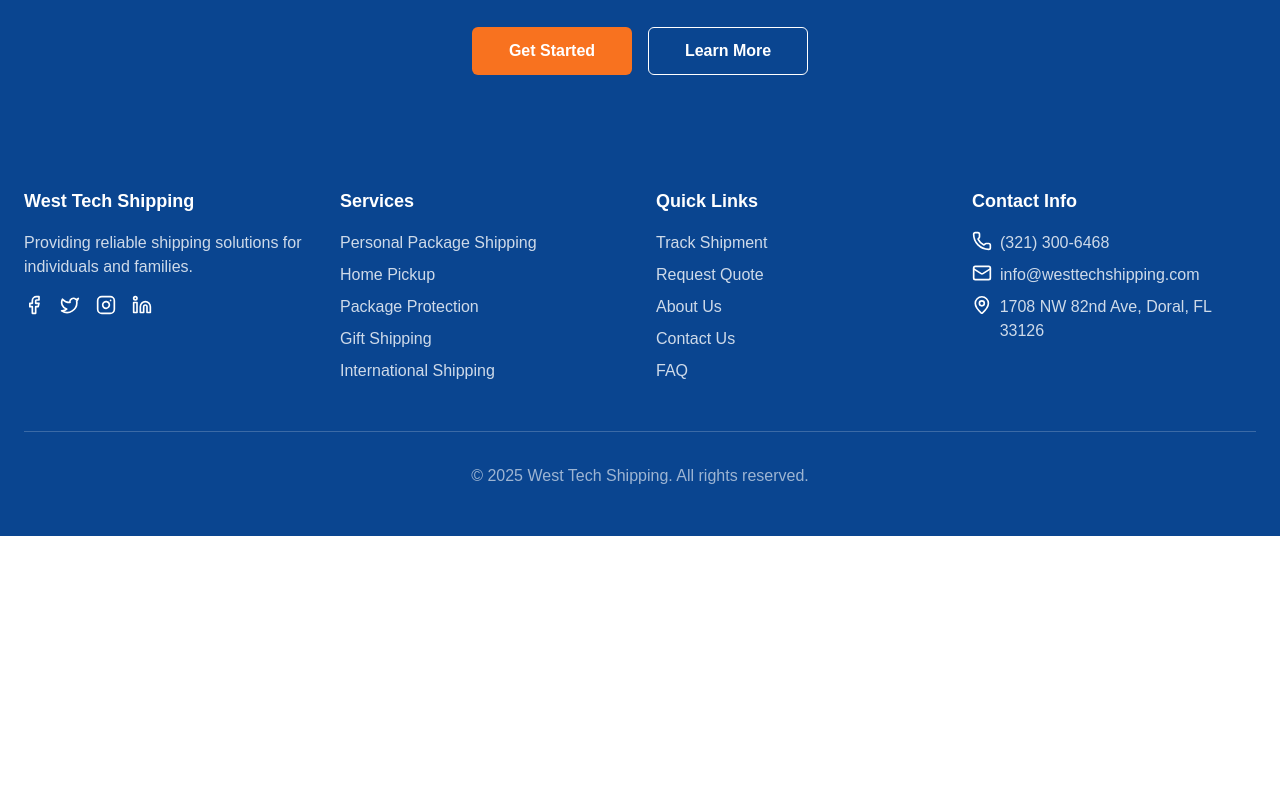
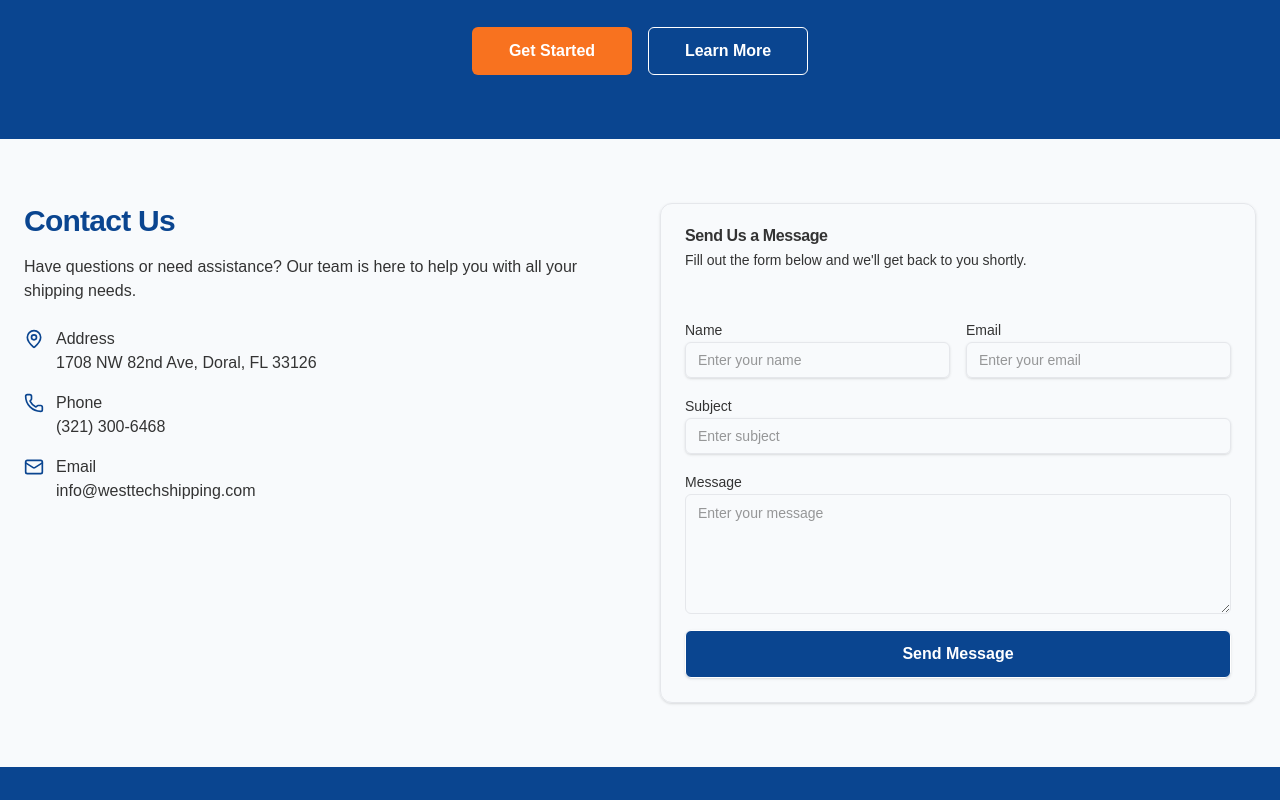
Before and after one commit to devcarlan/wtech, a Next.js app: page / in a window 1280 px wide. Shown: the part 1640-2440 px from the top of the page. Before the commit the page ends 2176 px from the top, so only its background shows below. Built offline with nearby package versions, Linux system fonts and the light colour scheme.

Commit message:
adding contact section

```diff
--- /dev/null
+++ b/app/components/contact.tsx
@@ -0,0 +1,121 @@
+import { Mail, MapPin, Phone } from 'lucide-react'
+
+const Contact = () => {
+  return (
+    <section className='py-16 bg-slate-50'>
+      <div className='container max-w-full px-4 md:px-6'>
+        <div className='grid gap-10 lg:grid-cols-2'>
+          <div>
+            <h2 className='text-3xl font-bold tracking-tight text-[#0A4590] mb-4'>
+              Contact Us
+            </h2>
+            <p className='text-muted-foreground mb-6'>
+              Have questions or need assistance? Our team is here to help you
+              with all your shipping needs.
+            </p>
+            <div className='space-y-4'>
+              <div className='flex items-start gap-3'>
+                <MapPin className='w-5 h-5 text-[#0A4590] mt-0.5' />
+                <div>
+                  <p className='font-medium'>Address</p>
+                  <p>1708 NW 82nd Ave, Doral, FL 33126</p>
+                </div>
+              </div>
+              <div className='flex items-start gap-3'>
+                <Phone className='w-5 h-5 text-[#0A4590] mt-0.5' />
+                <div>
+                  <p className='font-medium'>Phone</p>
+                  <p>(321) 300-6468</p>
+                </div>
+              </div>
+              <div className='flex items-start gap-3'>
+                <Mail className='w-5 h-5 text-[#0A4590] mt-0.5' />
+                <div>
+                  <p className='font-medium'>Email</p>
+                  <p>info@westtechshipping.com</p>
+                </div>
+              </div>
+            </div>
+          </div>
+          <div>
+            <div className='rounded-xl border border-gray-200 shadow'>
+              <div className='flex flex-col space-y-1.5 p-6'>
+                <h3 className='font-semibold leading-none tracking-tight'>
+                  Send Us a Message
+                </h3>
+                <p className='text-sm'>
+                  Fill out the form below and we&apos;ll get back to you
+                  shortly.
+                </p>
+              </div>
+              <div className='p-6 pt-0"'>
+                <form className='space-y-4'>
+                  <div className='grid gap-4 sm:grid-cols-2'>
+                    <div className='space-y-2'>
+                      <label
+                        htmlFor='name'
+                        className='text-sm font-medium leading-none peer-disabled:cursor-not-allowed peer-disabled:opacity-70'
+                      >
+                        Name
+                      </label>
+                      <input
+                        className='flex h-9 w-full rounded-md border border-gray-200 px-3 py-1 text-sm shadow-sm transition-colors file:border-0 file:bg-transparent file:text-sm file:font-medium focus-visible:outline-none focus-visible:ring-1 disabled:cursor-not-allowed disabled:opacity-50'
+                        id='name'
+                        placeholder='Enter your name'
+                      />
+                    </div>
+                    <div className='space-y-2'>
+                      <label
+                        htmlFor='email'
+                        className='text-sm font-medium leading-none peer-disabled:cursor-not-allowed peer-disabled:opacity-70'
+                      >
+                        Email
+                      </label>
+                      <input
+                        className='flex h-9 w-full rounded-md border border-gray-200 px-3 py-1 text-sm shadow-sm transition-colors file:border-0 file:bg-transparent file:text-sm file:font-medium focus-visible:outline-none focus-visible:ring-1 disabled:cursor-not-allowed disabled:opacity-50'
+                        id='email'
+                        type='email'
+                        placeholder='Enter your email'
+                      />
+                    </div>
+                  </div>
+                  <div className='space-y-2'>
+                    <label
+                      htmlFor='subject'
+                      className='text-sm font-medium leading-none peer-disabled:cursor-not-allowed peer-disabled:opacity-70'
+                    >
+                      Subject
+                    </label>
+                    <input
+                      className='flex h-9 w-full rounded-md border border-gray-200 px-3 py-1 text-sm shadow-sm transition-colors file:border-0 file:bg-transparent file:text-sm file:font-medium focus-visible:outline-none focus-visible:ring-1 disabled:cursor-not-allowed disabled:opacity-50'
+                      id='subject'
+                      placeholder='Enter subject'
+                    />
+                  </div>
+                  <div className='space-y-2'>
+                    <label
+                      htmlFor='message'
+                      className='text-sm font-medium leading-none peer-disabled:cursor-not-allowed peer-disabled:opacity-70'
+                    >
+                      Message
+                    </label>
+                    <textarea
+                      id='message'
+                      className='flex min-h-[120px] w-full rounded-md border border-gray-200 px-3 py-2 text-sm focus-visible:outline-none focus-visible:border-none focus-visible:ring-2 focus-visible:ring-offset-2 disabled:cursor-not-allowed disabled:opacity-50'
+                      placeholder='Enter your message'
+                    />
+                  </div>
+                  <button className='w-full h-12 flex items-center justify-center p-4 rounded-md text-white font-semibold border shadow-sm  bg-[#0A4590] hover:bg-[#0A4590]/90 cursor-pointer'>
+                    Send Message
+                  </button>
+                </form>
+              </div>
+            </div>
+          </div>
+        </div>
+      </div>
+    </section>
+  )
+}
+
+export default Contact
--- a/app/page.tsx
+++ b/app/page.tsx
@@ -1,4 +1,5 @@
 import Choose from './components/choose'
+import Contact from './components/contact'
 import Hero from './components/hero'
 import Services from './components/services'
 import Ship from './components/ship'
@@ -11,6 +12,7 @@ export default function Home() {
         <Services />
         <Choose />
         <Ship />
+        <Contact />
       </main>
     </div>
   )
```
